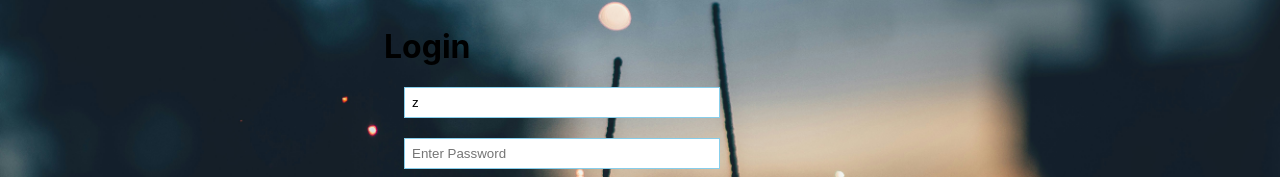
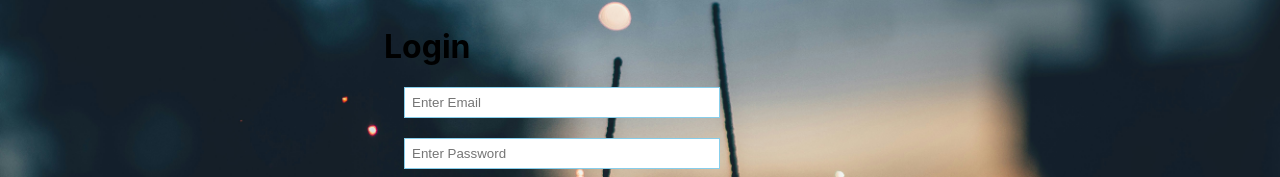
Before and after one commit to 2200090246/mernFront, a React (Create React App) app: page /login in a window 1280 px wide. Shown: the part 123-300 px from the top of the page. Built offline with nearby package versions, Linux system fonts and the light colour scheme.

Commit message:
Update Login.js

```diff
--- a/src/components/Login.js
+++ b/src/components/Login.js
@@ -2,7 +2,7 @@ import React, { useEffect, useState } from "react";
 import { useNavigate } from "react-router-dom";
 
 const Login = () => {
-    const [email, setEmail] = useState("z");
+    const [email, setEmail] = useState("");
     const [password, setPassword] = useState("");
     const navigate = useNavigate();
 
```
